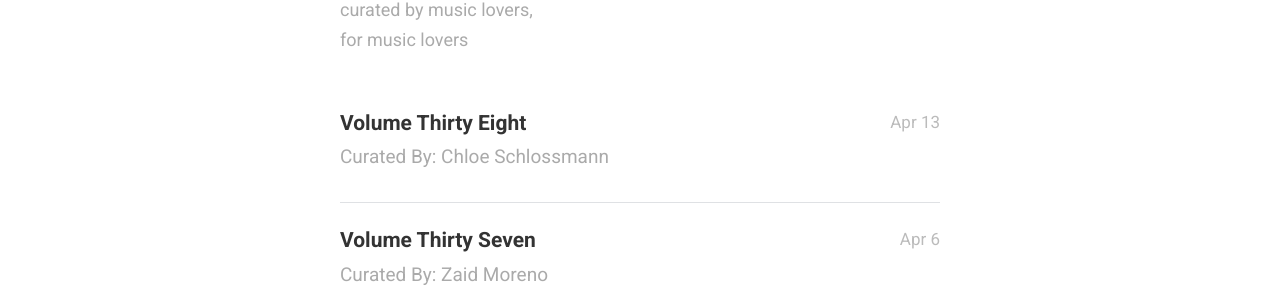
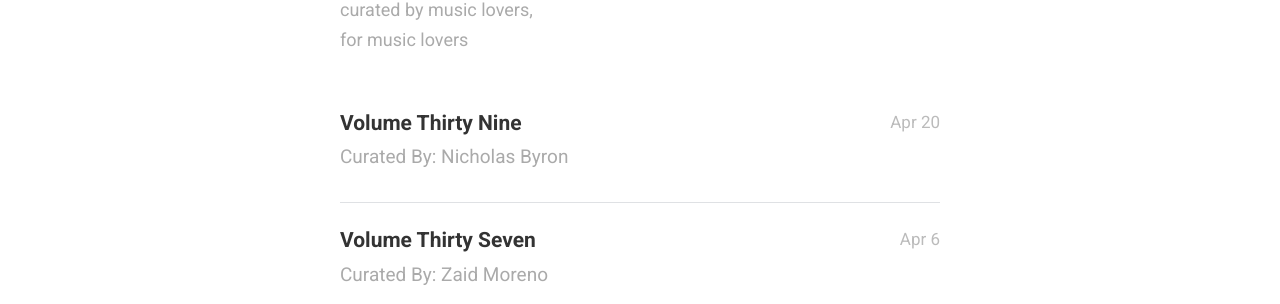
Before and after one commit to balzohrd/flapjack, a Jekyll site: the page built from index.html, in a window 1280 px wide. Shown: the part 151-455 px from the top of the page. Built offline with Jekyll 4.4.1, drawn with Linux system fonts in a browser that asks for light colours; nearby versions of some CDN libraries; the list of posts is cut into pages by our own code; comment, search, counter and statistics services are not loaded.

Commit message:
What say we settle this on the runway... Han-Solo?

```diff
--- a/_posts/2016-04-13-volume-thiryteight.markdown
+++ b/_posts/2016-04-13-volume-thiryteight.markdown
@@ -1,10 +1,10 @@
 ---
 layout: post
-title:  "Volume Thirty Eight"
-date:   2016-04-13 12:49:24
-author: Chloe Schlossmann
-description: "Curated By: Chloe Schlossmann"
-categories: Volume Thirty Eight
-excerpt: "Volume Thirty Eight That Never Fading Smile, Want to hear more great music? Check back every Wednesday"
+title:  "Volume Thirty Nine"
+date:   2016-04-20 12:49:24
+author: Nicholas Byron
+description: "Curated By: Nicholas Byron"
+categories: Volume Thirty Nine
+excerpt: "Volume Thirty Nine That Never Fading Smile, Want to hear more great music? Check back every Wednesday"
 ---
-<iframe width="100%" height="450" scrolling="no" frameborder="no" src="https://w.soundcloud.com/player/?url=https%3A//api.soundcloud.com/playlists/215526027%3Fsecret_token%3Ds-raKlI&amp;auto_play=false&amp;hide_related=true&amp;show_comments=false&amp;show_user=true&amp;show_reposts=false&amp;visual=true"></iframe>
+<iframe width="100%" height="450" scrolling="no" frameborder="no" src="https://w.soundcloud.com/player/?url=https%3A//api.soundcloud.com/playlists/217707531%3Fsecret_token%3Ds-URiHT&amp;auto_play=false&amp;hide_related=true&amp;show_comments=false&amp;show_user=true&amp;show_reposts=false&amp;visual=true"></iframe>
```
